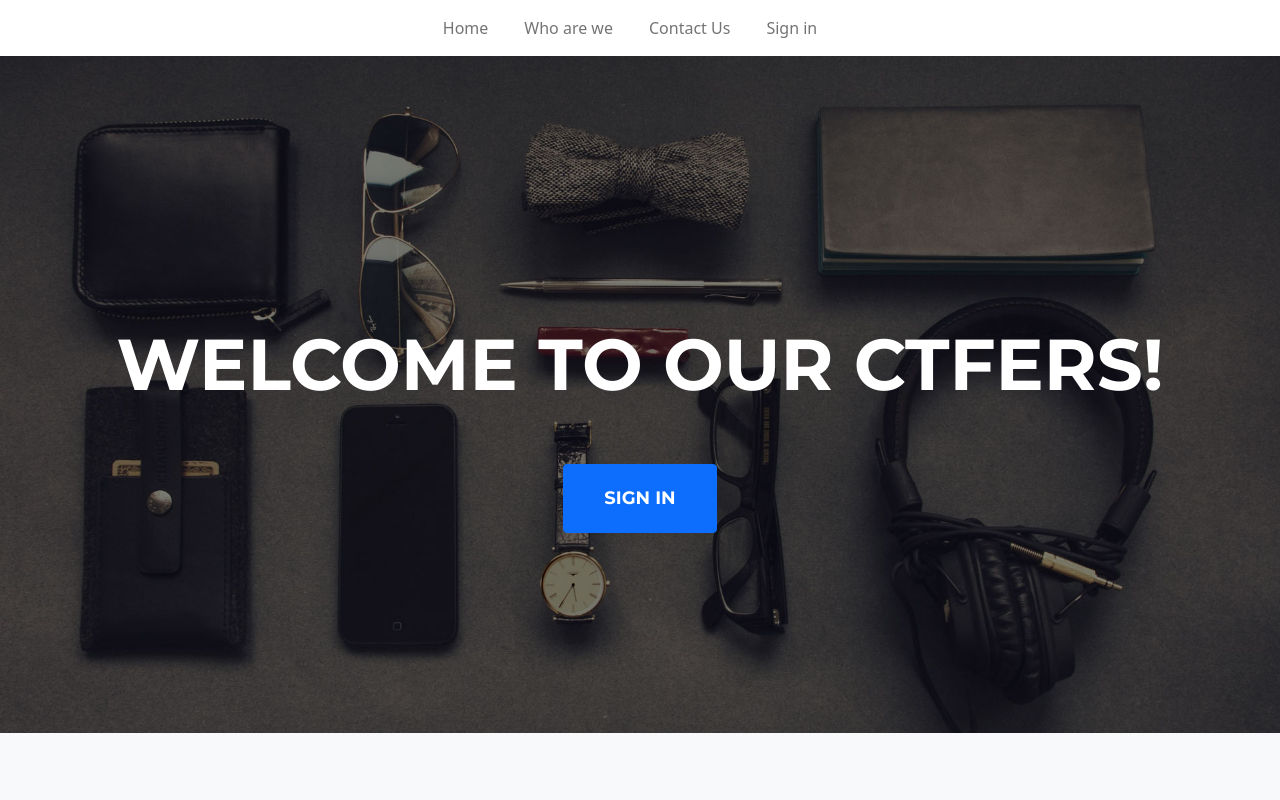
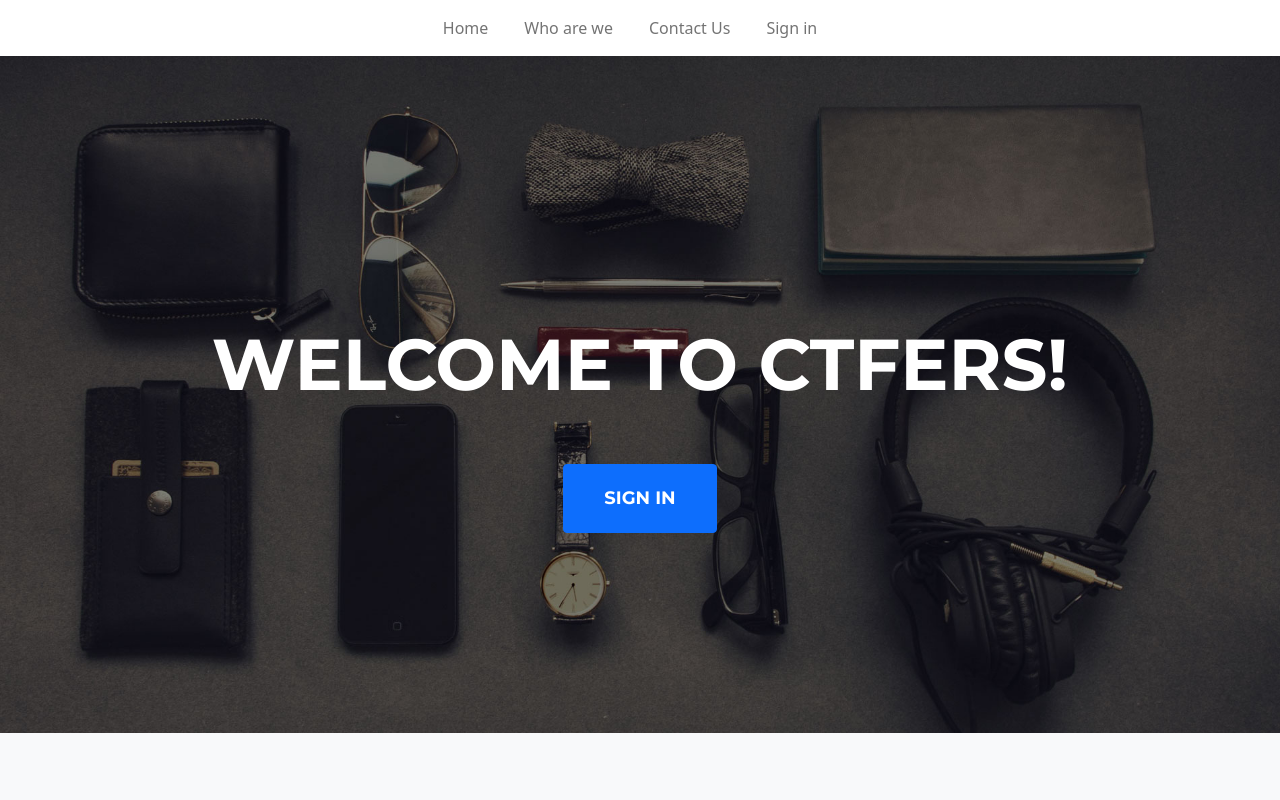
Before and after one commit to hattan19/CTFers, a plain HTML site: page index.html in a window 1280 px wide. Shown: the top 800 px of the page. Drawn offline with nearby package versions, Linux system fonts and the light colour scheme; files whose address does not match are found by name.

```diff
--- a/index.html
+++ b/index.html
@@ -58,7 +58,7 @@
     <!-- Masthead-->
     <header class="masthead">
         <div class="container">
-            <div class="masthead-heading text-uppercase">Welcome To Our CTFers!</div>
+            <div class="masthead-heading text-uppercase">Welcome To  CTFers!</div>
             <a class="btn btn-primary btn-xl text-uppercase" href="#services">sign in</a>
         </div>
     </header>
```
Also changed, not shown: assets/img/d7m.jpeg (added).
